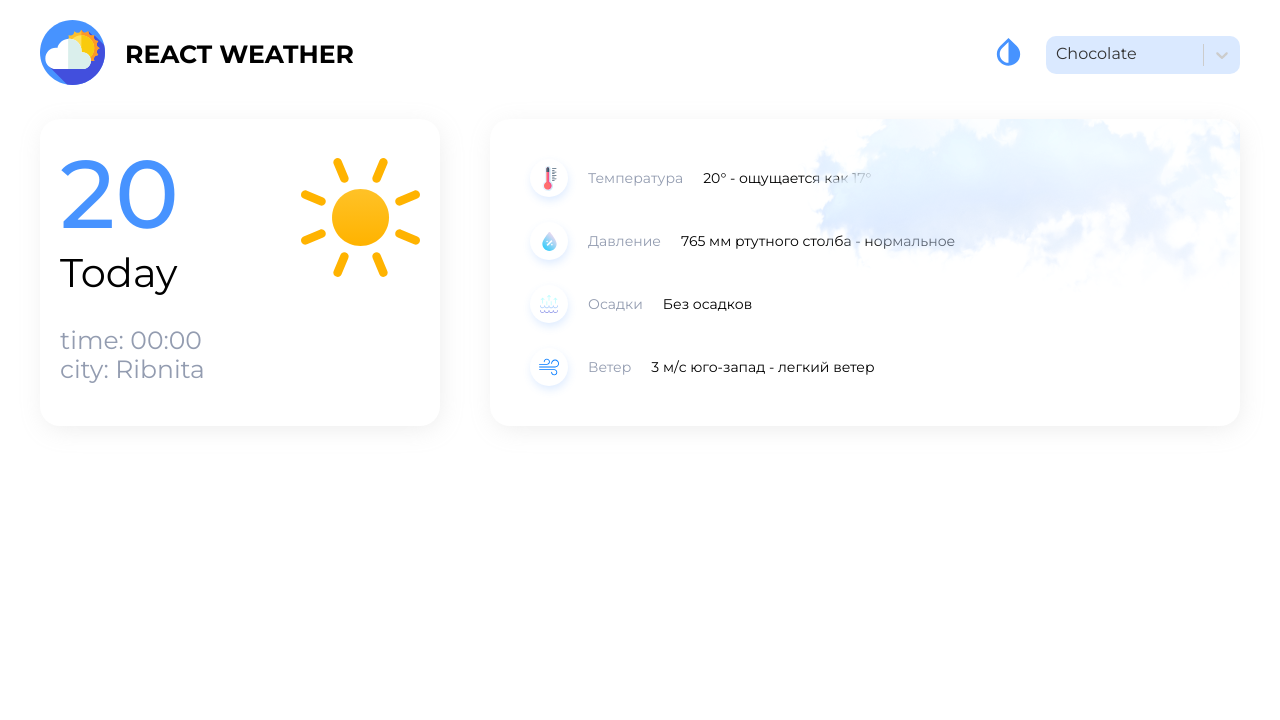
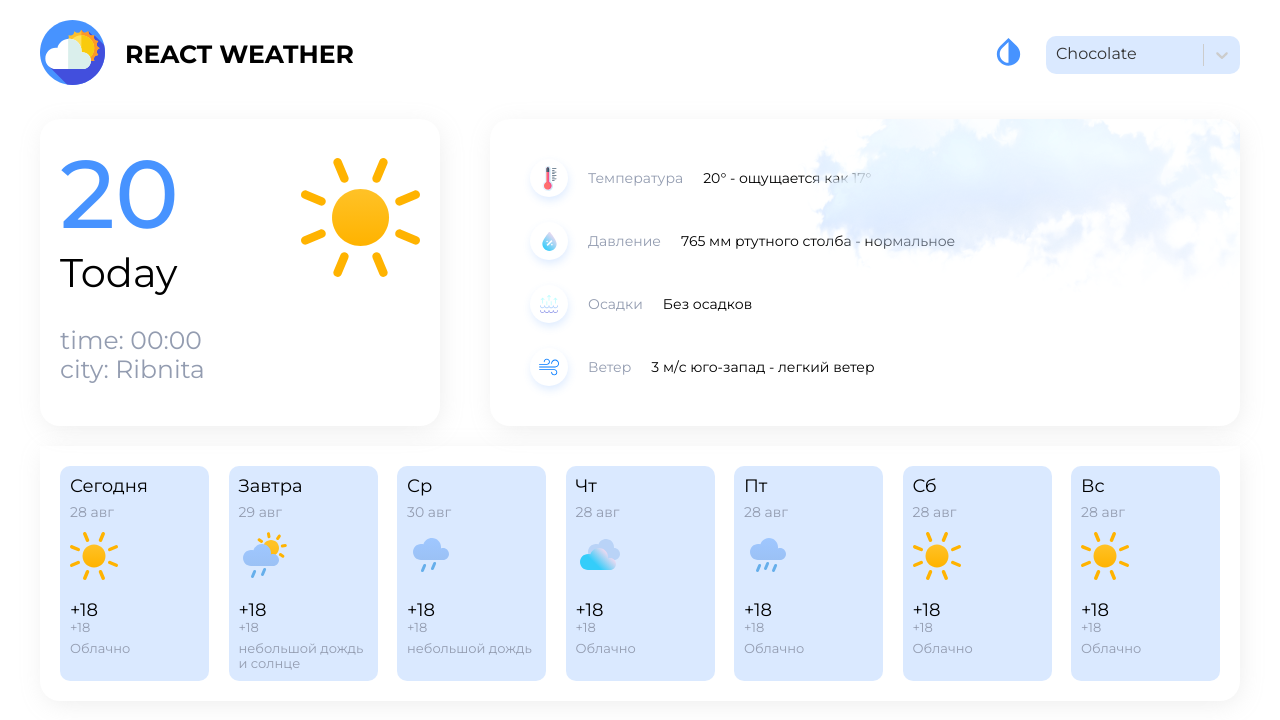
Before and after one commit to verbeckii/react-typescript-weather-app, a React (Create React App) app: page / in a window 1280 px wide. Shown: the top 720 px of the page. Built offline with nearby package versions, Linux system fonts and the light colour scheme.

Commit message:
added Card component

```diff
--- a/src/pages/Home/Home.tsx
+++ b/src/pages/Home/Home.tsx
@@ -1,4 +1,5 @@
 import React from 'react'
+import { Days } from './components/Days/Days';
 import { ThisDay } from './components/ThisDay/ThisDay';
 import { ThisDayInfo } from './components/ThisDayInfo/ThisDayInfo';
 
@@ -15,6 +16,8 @@
                 <ThisDay />
                 <ThisDayInfo />
             </div>
+
+            <Days />
         </div>
     )
 }
--- /dev/null
+++ b/src/pages/Home/components/Days/Card.tsx
@@ -0,0 +1,24 @@
+import React from 'react';
+import { GlobalSvgSelector } from '../../../../assets/icons/global/GlobalSvgSelector';
+import { Day } from './Days';
+
+import s from './Days.module.scss';
+
+interface Props {
+  day: Day;
+}
+
+export const Card = ({ day }: Props) => {
+  return (
+    <div className={s.card}>
+      <div className={s.day}>{day.day}</div>
+      <div className={s.day__info}>{day.day_info}</div>
+      <div className={s.img}>
+        <GlobalSvgSelector id={day.icon_id} />
+      </div>
+      <div className={s.temp__day}>{day.temp_day}</div>
+      <div className={s.temp__night}>{day.temp_day}</div>
+      <div className={s.info}>{day.info}</div>
+    </div>
+  );
+};
--- /dev/null
+++ b/src/pages/Home/components/Days/Days.module.scss
@@ -0,0 +1,56 @@
+@import '../../../../styles/variables.scss';
+
+.days {
+  display: flex;
+  justify-content: space-between;
+  flex-wrap: wrap;
+  padding: 20px;
+  width: 100%;
+  background-color: $lite-background;
+  box-shadow: $box-shadow;
+  border-radius: 0 0 $border-radius $border-radius;
+  margin-top: 20px;
+}
+
+.card {
+  display: flex;
+  flex-direction: column;
+  background-color: rgba(71, 147, 255, 0.2);
+  border-radius: 10px;
+  padding: 10px;
+  width: 149px;
+  transition: 0.3s;
+  cursor: pointer;
+
+  .day {
+    margin-bottom: 7px;
+    font-size: 18px;
+  }
+
+  .day__info {
+    font-size: 14px;
+    margin-bottom: 12px;
+    color: $base-color;
+  }
+  .img {
+    margin-bottom: 12px;
+  }
+
+  .temp__day {
+    font-size: 18px;
+  }
+
+  .temp__night {
+    font-size: 13px;
+    color: $base-color;
+    margin-bottom: 6px;
+  }
+  .info {
+    font-size: 13px;
+    color: $base-color;
+  }
+
+  &:hover {
+    box-shadow: 0px 3px 20px rgba(147, 144, 144, 0.28);
+  }
+}
--- /dev/null
+++ b/src/pages/Home/components/Days/Days.tsx
@@ -0,0 +1,87 @@
+import React from 'react';
+import { Card } from './Card';
+
+import s from './Days.module.scss';
+import { Tabs } from './Tabs';
+
+interface Props {}
+
+export interface Day {
+  day: string;
+  day_info: string;
+  icon_id: string;
+  temp_day: string;
+  temp_night: string;
+  info: string;
+}
+
+export const Days = (props: Props) => {
+  const days: Day[] = [
+    {
+      day: 'Сегодня',
+      day_info: '28 авг',
+      icon_id: 'sun',
+      temp_day: '+18',
+      temp_night: '+15',
+      info: 'Облачно',
+    },
+    {
+      day: 'Завтра',
+      day_info: '29 авг',
+      icon_id: 'small_rain_sun',
+      temp_day: '+18',
+      temp_night: '+15',
+      info: 'небольшой дождь и солнце',
+    },
+    {
+      day: 'Ср',
+      day_info: '30 авг',
+      icon_id: 'small_rain',
+      temp_day: '+18',
+      temp_night: '+15',
+      info: 'небольшой дождь',
+    },
+    {
+      day: 'Чт',
+      day_info: '28 авг',
+      icon_id: 'mainly_cloudy',
+      temp_day: '+18',
+      temp_night: '+15',
+      info: 'Облачно',
+    },
+    {
+      day: 'Пт',
+      day_info: '28 авг',
+      icon_id: 'rain',
+      temp_day: '+18',
+      temp_night: '+15',
+      info: 'Облачно',
+    },
+    {
+      day: 'Сб',
+      day_info: '28 авг',
+      icon_id: 'sun',
+      temp_day: '+18',
+      temp_night: '+15',
+      info: 'Облачно',
+    },
+    {
+      day: 'Вс',
+      day_info: '28 авг',
+      icon_id: 'sun',
+      temp_day: '+18',
+      temp_night: '+15',
+      info: 'Облачно',
+    },
+  ];
+  return (
+    <>
+      <Tabs />
+      <div className={s.days}>
+        {days.map((day: Day) => (
+          <Card day={day} key={day.day} />
+        ))}
+      </div>
+    </>
+  );
+};
--- /dev/null
+++ b/src/pages/Home/components/Days/Tabs.tsx
@@ -0,0 +1,13 @@
+import React from 'react'
+
+interface Props {
+
+}
+
+export const Tabs = (props: Props) => {
+    return (
+        <div>
+
+        </div>
+    )
+}
--- a/src/pages/Home/components/ThisDayInfo/ThisDayInfo.tsx
+++ b/src/pages/Home/components/ThisDayInfo/ThisDayInfo.tsx
@@ -1,5 +1,4 @@
 import React from 'react';
-import Select from 'react-select';
 import s from './ThisDayInfo.module.scss';
 import cloud from '../../../../assets/images/cloud.png';
 import { ThisDayItem } from './ThisDayItem';
```
